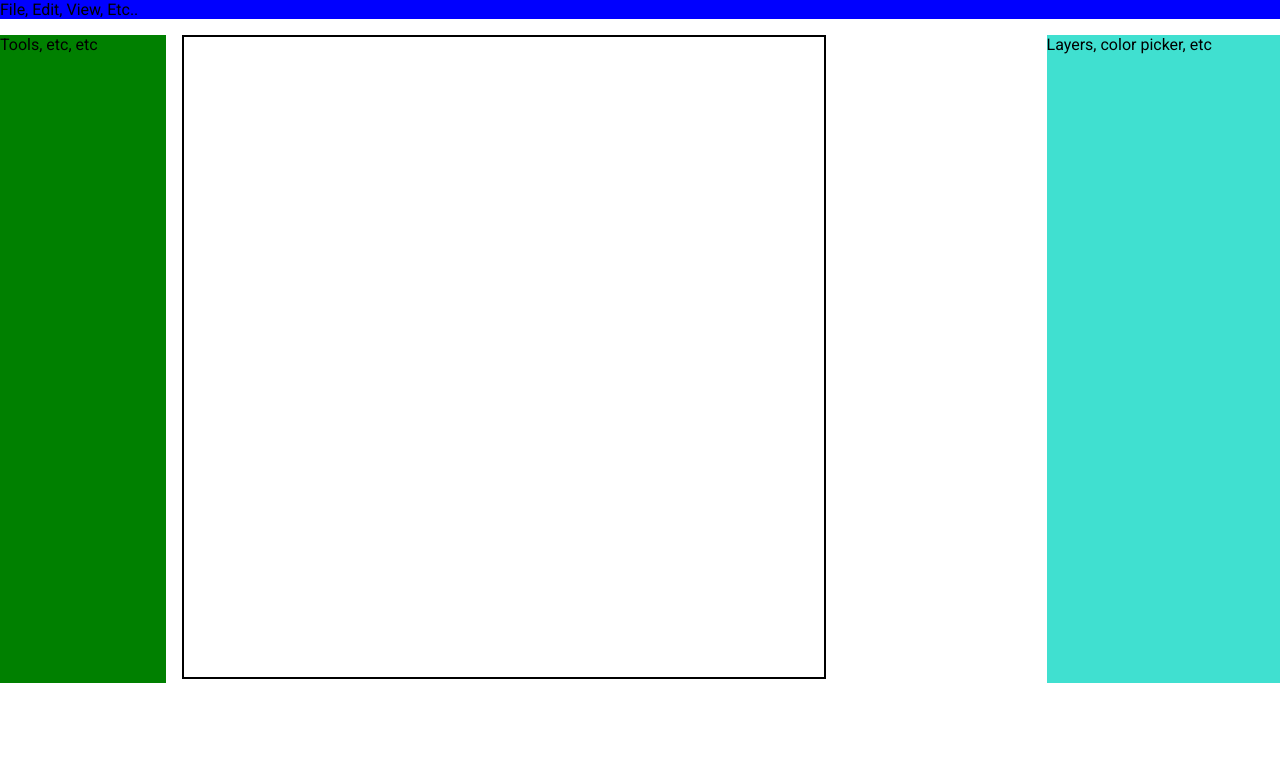
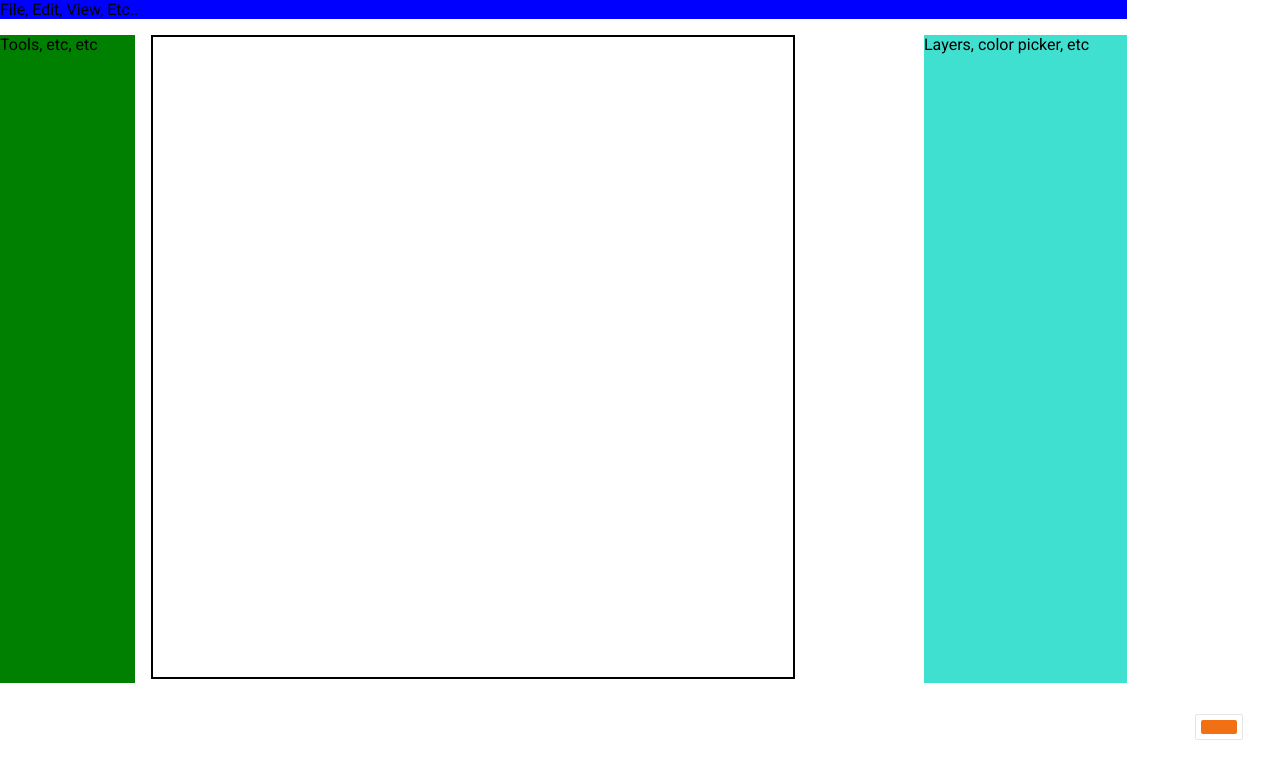
Before and after one commit to NLincoln/drawsnell, a React (Create React App) app: page / in a window 1280 px wide. Shown: the top 778 px of the page. Built offline with nearby package versions, Linux system fonts and the light colour scheme.

Commit message:
Added color picker but I can't figure out how to make it change the drawing color

```diff
--- a/package.json
+++ b/package.json
@@ -6,6 +6,7 @@
     "@emotion/core": "^10.0.6",
     "@emotion/styled": "^10.0.6",
     "react": "^16.8.1",
+    "react-color": "^2.17.0",
     "react-dom": "^16.8.1",
     "react-scripts": "2.1.3",
     "typeface-roboto": "^0.0.54"
--- a/src/App.js
+++ b/src/App.js
@@ -3,6 +3,9 @@
 import NavBar from "./NavBar";
 import ToolChest from "./Toolchest";
 import RightPanel from "./RightPanel";
+import ColorPicker from "./ColorPicker";
+
+/* */
 
 import styled from "@emotion/styled";
 
@@ -18,14 +21,22 @@
   grid-area: ${props => props["area"]};
 `;
 
+// const drawcolor = React.createContext('rgb(0, 50, 100, 255)');
+
 export default function App() {
+
+  // console.log(drawcolor)
+  var drawcolor = 'rgb(0, 50, 100, 255)'
+  // ColorPicker.setState({displayColorPicker: true});
+
   return (
     <Grid>
       <GridArea area={"navbar"}>
         <NavBar />
       </GridArea>
       <GridArea area={"canvas"}>
-        <Canvas />
+        <Canvas drawcolor={drawcolor} />
+        {/* <Canvas /> */}
       </GridArea>
       <GridArea area={"toolchest"}>
         <ToolChest />
@@ -33,6 +44,11 @@
       <GridArea area={"right-panel"}>
         <RightPanel />
       </GridArea>
+
+      <GridArea area={"colorpicker"}>
+        <ColorPicker />
+      </GridArea>
+
     </Grid>
   );
 }
--- a/src/Canvas.js
+++ b/src/Canvas.js
@@ -3,6 +3,14 @@
 
 const CANVAS_SIZE = 40; // 40 "fake" pixels
 const TILE_SIZE = 16; // each "fake" pixel is 64x64 real pixels
+
+/* We can move these functions to another file if necessary */
+///////////////////////////////////////////////////////////////////////////////////////////
+function getcolor(R, G, B, A)
+{
+  return 'rgb(' + R + ', ' + G + ', ' + B + ', ' + A + ')';
+}
+///////////////////////////////////////////////////////////////////////////////////////////
 
 /**
  * So normal events have two things:
@@ -81,7 +89,7 @@
   useEffect(() => {
     let ctx = canvasRef.current.getContext("2d");
     ctx.scale(TILE_SIZE, TILE_SIZE);
-    ctx.fillStyle = "black";
+    ctx.fillStyle = props.drawcolor; // color you're drawing with
   }, []); // only run this once
 
   return (
--- /dev/null
+++ b/src/ColorPicker.js
@@ -0,0 +1,85 @@
+// http://casesandberg.github.io/react-color/#api
+
+import React from 'react'
+import reactCSS from 'reactcss'
+import { SketchPicker } from 'react-color'
+
+class ColorPicker extends React.Component {
+
+  // constructor(props) {
+  //   super(props);
+  //   // Don't call this.setState() here!
+  //   // this.state = { counter: 0 };
+  //   // this.handleClick = this.handleClick.bind(this);
+  // }
+
+  state = {
+    displayColorPicker: false,
+    color: {
+      r: '241',
+      g: '112',
+      b: '19',
+      a: '1',
+    },
+  };
+
+  handleClick = () => {
+    this.setState({ displayColorPicker: !this.state.displayColorPicker })
+  };
+
+  handleClose = () => {
+    this.setState({ displayColorPicker: false })
+  };
+
+  handleChange = (color) => {
+    this.setState({ color: color.rgb })
+    // need to change the color somehow!
+  };
+
+  render() {
+    const styles = reactCSS({
+      'default': {
+        color: {
+          width: '36px',
+          height: '14px',
+          borderRadius: '2px',
+          background: `rgba(${ this.state.color.r }, ${ this.state.color.g }, ${ this.state.color.b }, ${ this.state.color.a })`,
+        },
+        swatch: {
+          padding: '5px',
+          background: '#fff',
+          borderRadius: '1px',
+          boxShadow: '0 0 0 1px rgba(0,0,0,.1)',
+          display: 'inline-block',
+          cursor: 'pointer',
+        },
+        popover: {
+          position: 'absolute',
+          zIndex: '2',
+        },
+        cover: {
+          position: 'fixed',
+          top: '0px',
+          right: '0px',
+          bottom: '0px',
+          left: '0px',
+        },
+      },
+    });
+
+    return (
+      <div>
+        <div style={ styles.swatch } onClick={ this.handleClick }>
+          <div style={ styles.color } />
+        </div>
+        { this.state.displayColorPicker ? <div style={ styles.popover }>
+          <div style={ styles.cover } onClick={ this.handleClose }/>
+          <SketchPicker color={ this.state.color } onChange={ this.handleChange } />
+        </div> : null }
+
+      </div>
+    )
+  }
+}
+
+export default ColorPicker
```
Also changed, not shown: 2 other files (tests, documents, lock files or other folders).
